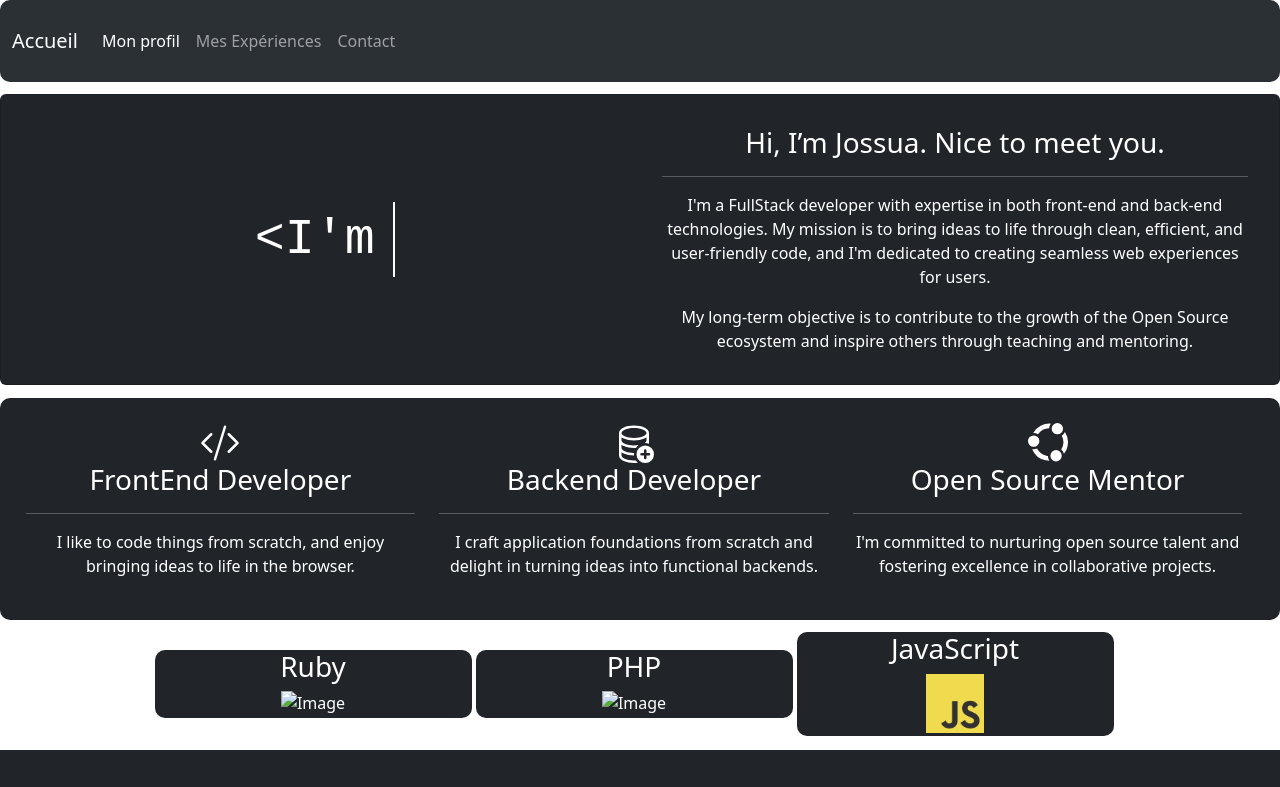
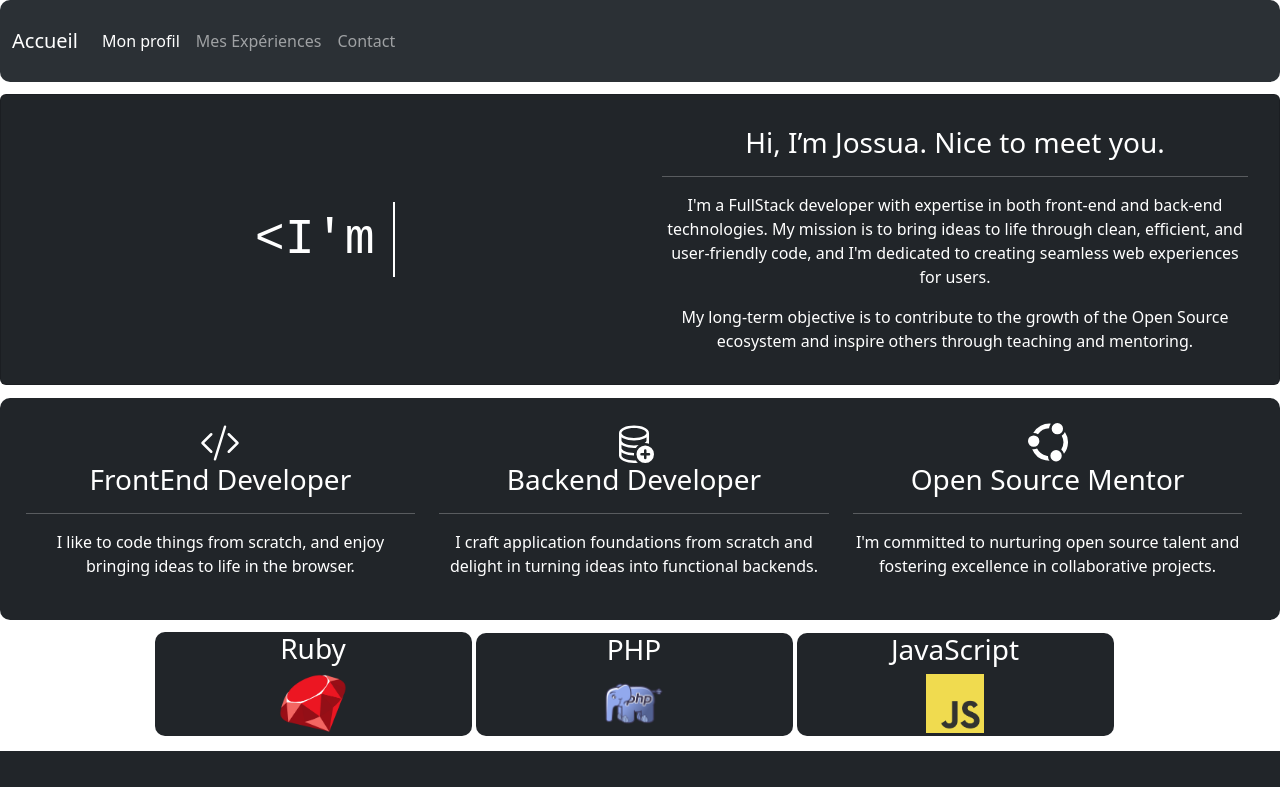
Before and after one commit to JossuaBELINCOVAREL/JossuaBELINCOVAREL.github.io, a website: page index.html in a window 1280 px wide. Shown: the top 787 px of the page. Drawn offline with nearby package versions, Linux system fonts and the light colour scheme.

Commit message:
Update (change PHP & Ruby PNG)

```diff
--- a/index.html
+++ b/index.html
@@ -92,11 +92,11 @@
       <div class="row justify-content-center centered-boxes">
         <div class="col-sm-3">
           <h3>Ruby</h3>
-          <img src="img/ruby-logo.png" class="img-responsive" style="width:23%" alt="Image">
+          <img src="ruby-logo.png" class="img-responsive" style="width:23%" alt="Image">
         </div>
         <div class="col-sm-3">
           <h3>PHP</h3>
-          <img src="img/php_PNG34.png" class="img-responsive" style="width:20%" alt="Image">
+          <img src="php_PNG34.png" class="img-responsive" style="width:20%" alt="Image">
         </div>
         <div class="col-sm-3">
           <h3>JavaScript</h3>
```
